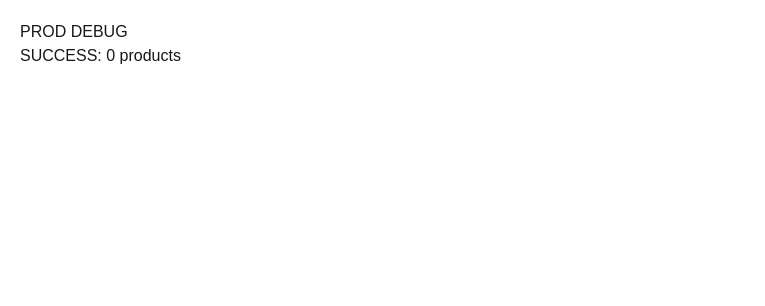
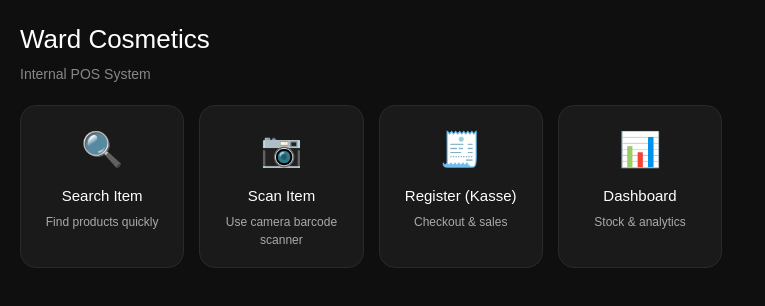
Before and after one commit to AmaniElTrabulsi/ward_cosmetics, a Next.js app: page / in a window 1280 px wide. Shown: the top 306 px of the page, without its empty margins (0-765 px from the left). Built offline with nearby package versions, Linux system fonts and the light colour scheme; no server answers; the database is empty.

Commit message:
homepage

```diff
--- a/app/page.tsx
+++ b/app/page.tsx
@@ -1,46 +1,117 @@
 "use client";
 
-import { useEffect, useState } from "react";
-import { supabase } from "@/lib/supabase";
+import { useRouter } from "next/navigation";
 
 export default function Home() {
-  const [status, setStatus] = useState("START");
-  const [error, setError] = useState("");
+  const router = useRouter();
 
-  useEffect(() => {
-    async function run() {
-      try {
-        setStatus("STEP 1: SUPABASE CALL START");
-
-        const { data, error } = await supabase
-          .from("products")
-          .select("*");
-
-        if (error) {
-          throw error;
-        }
-
-        setStatus("SUCCESS: " + (data?.length || 0) + " products");
-      } catch (e: any) {
-        console.log("REAL ERROR:", e);
-        setError(JSON.stringify(e, null, 2));
-        setStatus("FAILED");
-      }
-    }
-
-    run();
-  }, []);
+  const cards = [
+    {
+      title: "Search Item",
+      subtitle: "Find products quickly",
+      emoji: "🔍",
+      route: "/search",
+    },
+    {
+      title: "Scan Item",
+      subtitle: "Use camera barcode scanner",
+      emoji: "📷",
+      route: "/scan",
+    },
+    {
+      title: "Register (Kasse)",
+      subtitle: "Checkout & sales",
+      emoji: "🧾",
+      route: "/register",
+    },
+    {
+      title: "Dashboard",
+      subtitle: "Stock & analytics",
+      emoji: "📊",
+      route: "/dashboard",
+    },
+  ];
 
   return (
-    <div style={{ padding: 20 }}>
-      <h1>PROD DEBUG</h1>
-      <p>{status}</p>
+    <div style={styles.page}>
+      {/* HEADER */}
+      <div style={styles.header}>
+        <h1 style={styles.title}>Ward Cosmetics</h1>
+        <p style={styles.subtitle}>Internal POS System</p>
+      </div>
 
-      {error && (
-        <pre style={{ color: "red" }}>
-          {error}
-        </pre>
-      )}
+      {/* GRID */}
+      <div style={styles.grid}>
+        {cards.map((c) => (
+          <div
+            key={c.title}
+            style={styles.card}
+            onClick={() => router.push(c.route)}
+          >
+            <div style={styles.icon}>{c.emoji}</div>
+            <h3 style={styles.cardTitle}>{c.title}</h3>
+            <p style={styles.cardSubtitle}>{c.subtitle}</p>
+          </div>
+        ))}
+      </div>
     </div>
   );
 }
+
+/* ================= STYLES ================= */
+
+const styles: any = {
+  page: {
+    minHeight: "100vh",
+    backgroundColor: "#0f0f10",
+    color: "white",
+    padding: 20,
+    fontFamily: "Arial",
+  },
+
+  header: {
+    marginBottom: 20,
+  },
+
+  title: {
+    fontSize: 26,
+    margin: 0,
+  },
+
+  subtitle: {
+    fontSize: 14,
+    color: "#888",
+    marginTop: 5,
+  },
+
+  grid: {
+    display: "grid",
+    gridTemplateColumns: "repeat(auto-fill, minmax(160px, 1fr))",
+    gap: 15,
+  },
+
+  card: {
+    backgroundColor: "#1a1a1a",
+    border: "1px solid #2a2a2a",
+    borderRadius: 16,
+    padding: 18,
+    cursor: "pointer",
+    transition: "0.2s",
+    textAlign: "center",
+  },
+
+  icon: {
+    fontSize: 34,
+    marginBottom: 10,
+  },
+
+  cardTitle: {
+    fontSize: 15,
+    margin: "5px 0",
+  },
+
+  cardSubtitle: {
+    fontSize: 12,
+    color: "#aaa",
+  },
+};
```
